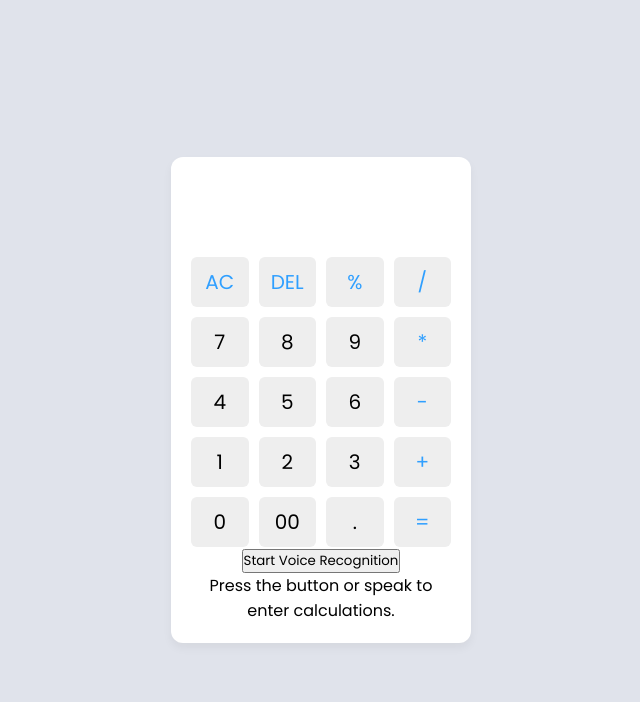
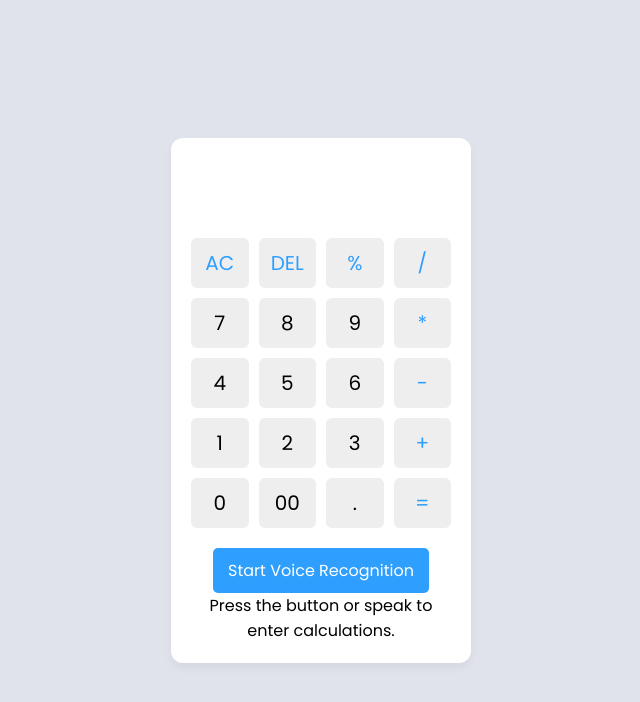
Before and after one commit to aymenzenati26/ZnCalc-, a plain HTML site: page index.html in a window 1280 px wide. Shown: the whole page, without its empty margins (319-959 px from the left). Drawn offline with Linux system fonts and the light colour scheme.

Commit message:
Update style.css

```diff
--- a/style.css
+++ b/style.css
@@ -1,11 +1,13 @@
 /* Import Google font - Poppins */
 @import url("https://fonts.googleapis.com/css2?family=Poppins:wght@300;400;500;600;700&display=swap");
+
 * {
   margin: 0;
   padding: 0;
   box-sizing: border-box;
   font-family: "Poppins", sans-serif;
 }
+
 body {
   height: 100vh;
   display: flex;
@@ -13,6 +15,7 @@ body {
   justify-content: center;
   background: #e0e3eb;
 }
+
 .container {
   position: relative;
   max-width: 300px;
@@ -23,6 +26,7 @@ body {
   box-shadow: 0 5px 10px rgba(0, 0, 0, 0.05);
   text-align: center;
 }
+
 .display {
   height: 80px;
   width: 100%;
@@ -35,11 +39,13 @@ body {
   pointer-events: none;
   cursor: default;
 }
+
 .buttons {
   display: grid;
   grid-gap: 10px;
   grid-template-columns: repeat(4, 1fr);
 }
+
 .buttons button {
   padding: 10px;
   border-radius: 6px;
@@ -49,13 +55,32 @@ body {
   background-color: #eee;
   transition: background-color 0.2s, transform 0.1s;
 }
+
 .buttons button:hover {
   background-color: #dcdcdc;
 }
+
 .buttons button:active {
   background-color: #ccc;
   transform: scale(0.99);
 }
+
 .operator {
   color: #2f9fff;
 }
+
+.start-voice-btn {
+  margin-top: 20px;
+  padding: 10px 15px;
+  font-size: 16px;
+  background-color: #2f9fff;
+  color: white;
+  border: none;
+  border-radius: 5px;
+  cursor: pointer;
+  transition: background-color 0.3s;
+}
+
+.start-voice-btn:hover {
+  background-color: #2487c1;
+}
```
